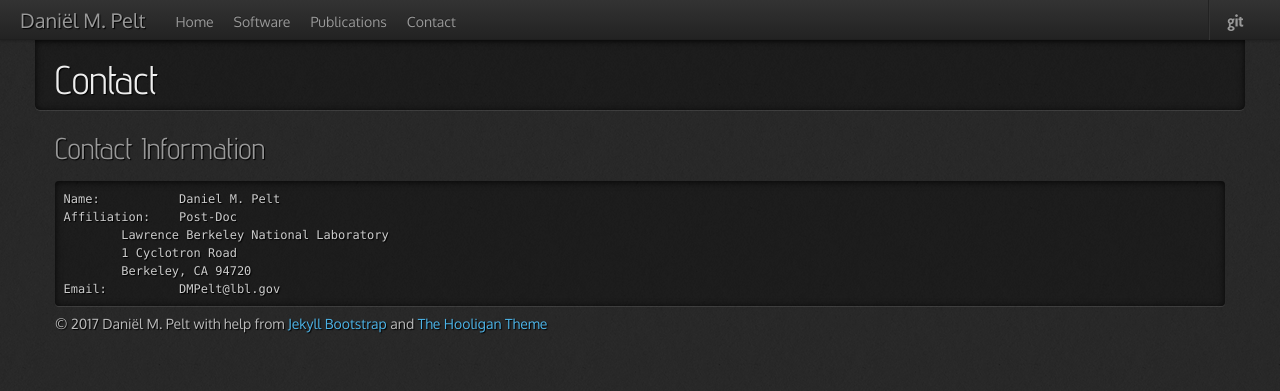
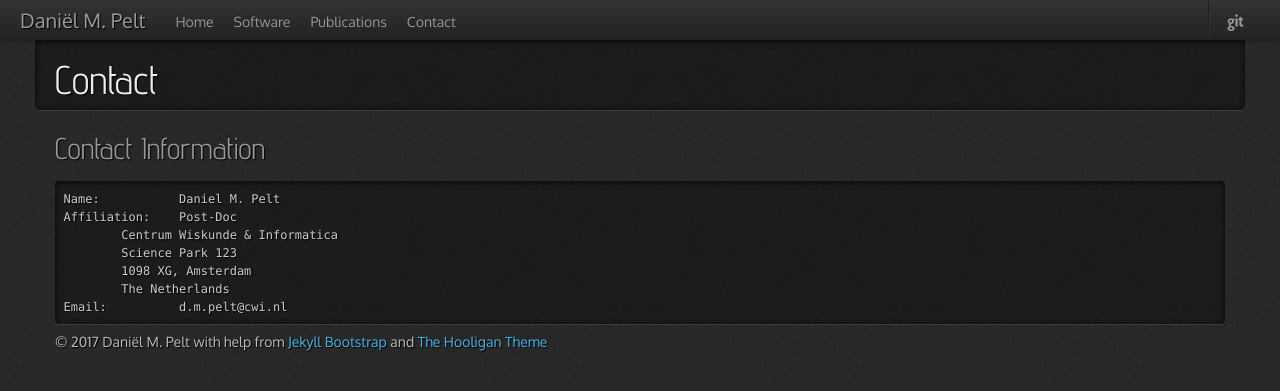
Before and after one commit to dmpelt/dmpelt.github.com, a Jekyll site: the page built from contact.md, in a window 1280 px wide. Shown: the top 391 px of the page. Built offline with Jekyll 4.4.1, drawn with Linux system fonts in a browser that asks for light colours; nearby versions of some CDN libraries.

Commit message:
Change contact information

```diff
--- a/contact.md
+++ b/contact.md
@@ -9,7 +9,8 @@ weight: 4
 
     Name: 		Daniel M. Pelt
     Affiliation: 	Post-Doc
-            Lawrence Berkeley National Laboratory
-            1 Cyclotron Road
-            Berkeley, CA 94720
-    Email:		DMPelt@lbl.gov
+            Centrum Wiskunde & Informatica
+            Science Park 123
+            1098 XG, Amsterdam
+            The Netherlands
+    Email:		d.m.pelt@cwi.nl
```
